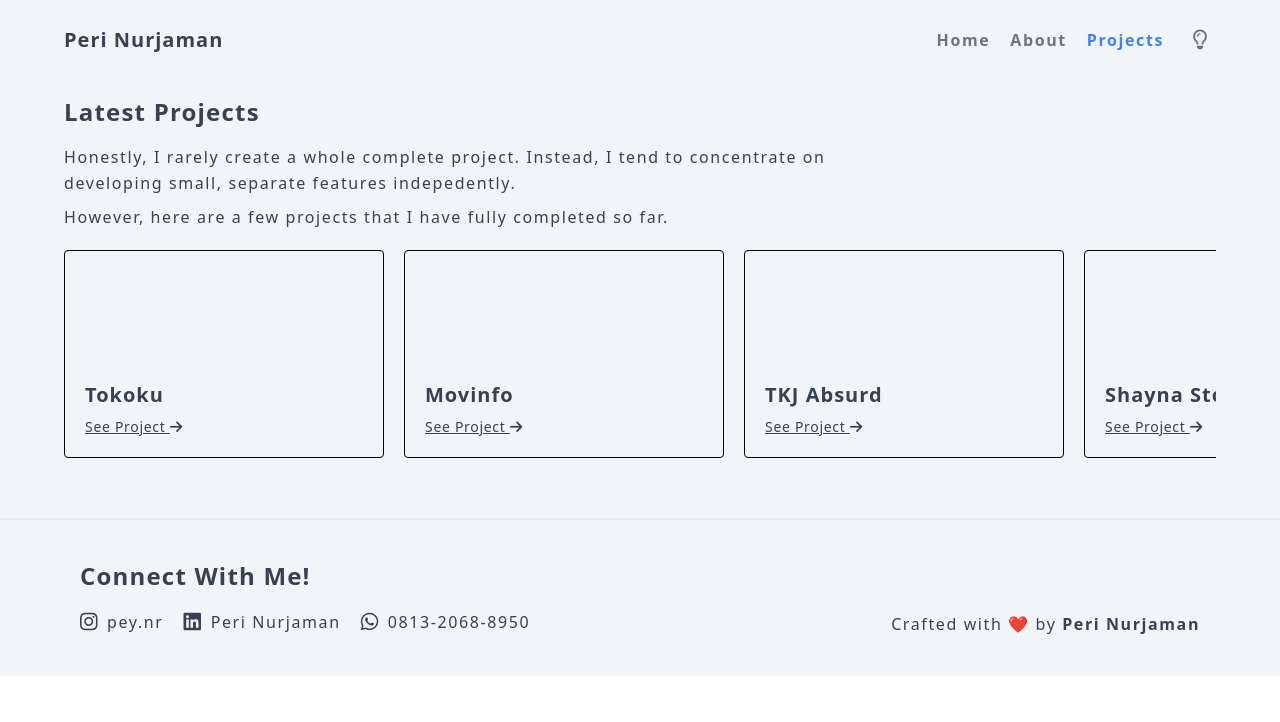
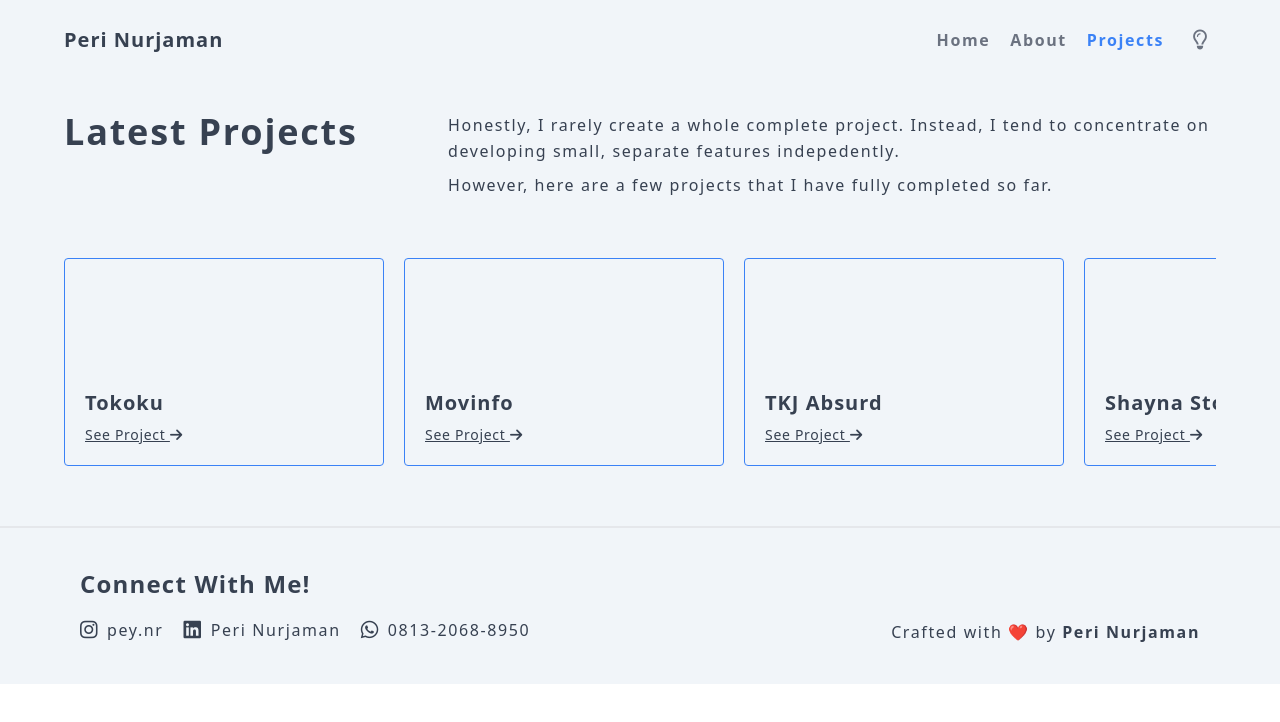
Before and after one commit to lahferii/portofolio, a Vue app: page /project in a window 1280 px wide. Shown: the top 722 px of the page. Built offline with nearby package versions, Linux system fonts and the light colour scheme.

Commit message:
Fix Project Page

```diff
--- a/src/pages/projectPage.vue
+++ b/src/pages/projectPage.vue
@@ -1,17 +1,21 @@
 <template>
   <section class="wrapper">
     <div>
-      <div class="md:w-2/3">
-        <h1 class="text-2xl font-semibold tracking-wider mb-4">Latest Projects</h1>
-        <p class="tracking-widest leading-relaxed mb-2">
+      <div class="flex flex-col lg:flex-row lg:justify-between">
+        <div class="flex-1">
+          <h1 class="text-4xl font-semibold tracking-wider mb-4">Latest Projects</h1>
+        </div>
+        <div class="flex-[2]">
+          <p class="tracking-widest leading-relaxed mb-2">
             Honestly, I rarely create a whole complete project. Instead, I tend to concentrate on developing small, separate features indepedently.
-        </p>
-        <p class="tracking-widest leading-relaxed">
-          However, here are a few projects that I have fully completed so far.
-        </p>
+          </p>
+          <p class="tracking-widest leading-relaxed">
+            However, here are a few projects that I have fully completed so far.
+          </p>
+        </div>
       </div>
 
-      <div class="flex py-5 w-full h-72 md:h-auto gap-5 flex-col md:flex-row overflow-y-scroll md:overflow-y-hidden">
+      <div class="flex mt-10 py-5 w-full h-auto sm:h-72 sm:h-auto gap-5 flex-col sm:flex-row sm:overflow-y-hidden">
         <div class="card">
           <div class="card-header"></div>
           <div class="card-body">
--- a/src/style.css
+++ b/src/style.css
@@ -17,7 +17,7 @@
 
 @layer components{
   .wrapper{
-    @apply w-full px-5 md:px-16 pt-24 pb-10 m-auto
+    @apply w-full px-5 md:px-16 pt-28 pb-10 m-auto
   }
   .nav-bar{
     @apply w-full h-20 px-5 md:px-16 flex items-center justify-between fixed top-0
@@ -38,7 +38,7 @@
     @apply px-2 py-1 bg-gradient-to-br from-primary dark:from-primary-dark dark:to-emerald-800 to-blue-700 text-white tracking-widest font-semibold
   }
   .card{
-    @apply md:w-80 bg-slate-100 h-52 border border-black flex-shrink-0 rounded p-5 flex flex-col hover:shadow-xl
+    @apply sm:w-80 bg-slate-100 h-52  flex-shrink-0 rounded p-5 flex flex-col border border-primary dark:border-primary-dark dark:bg-slate-800
   }
   .card-header{
     @apply flex-[2]
```
